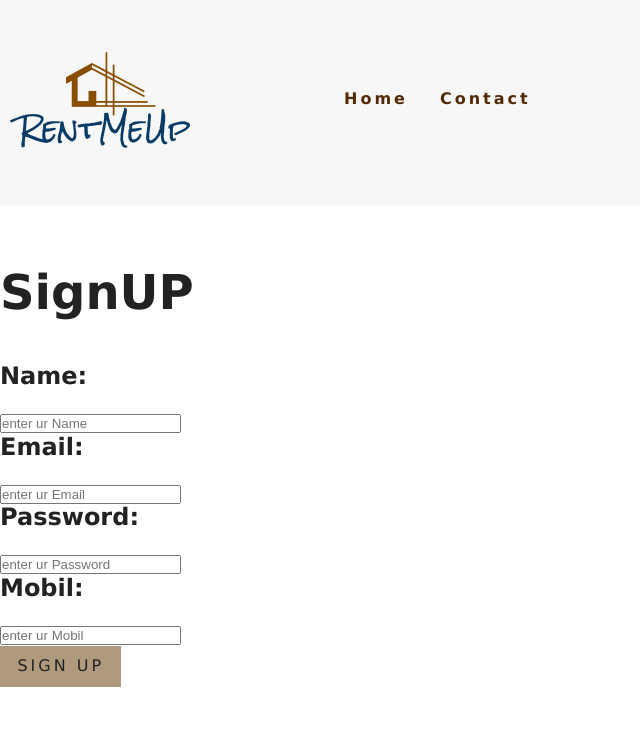
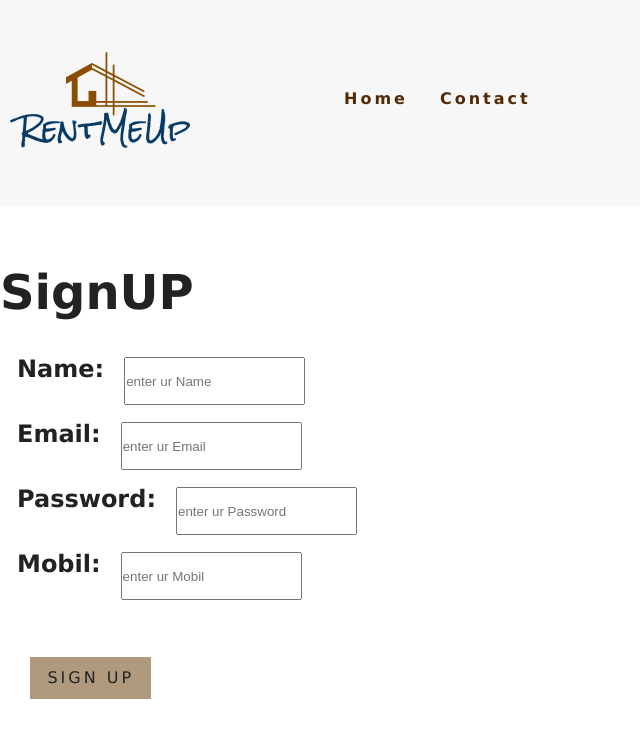
Before and after one commit to AlsoufiFedaa/rentMeUp, a React (Create React App) app: page /SignUP in a window 1280 px wide. Shown: the top 738 px of the page, without its empty margins (0-640 px from the left). Built offline with nearby package versions, Linux system fonts and the light colour scheme; what google-maps-react would draw is missing.

Commit message:
add singleEstate page

```diff
--- a/package.json
+++ b/package.json
@@ -6,6 +6,7 @@
     "firebase": "^7.6.1",
     "google-maps-react": "^2.0.2",
     "react": "^16.12.0",
+    "react-alert": "^6.0.0",
     "react-dom": "^16.12.0",
     "react-gesture-gallery": "^1.1.0",
     "react-gesture-responder": "^2.1.0",
--- a/src/App.css
+++ b/src/App.css
@@ -64,6 +64,8 @@ h6 {
   transition: var(--mainTransition);
   text-transform: uppercase;
   cursor: pointer;
+  margin-left: 30px;
+  margin-top:40px;
 }
 .btn-primary:hover {
   background: transparent;
@@ -96,12 +98,12 @@ h6 {
 
   background: var(--offWhite);
   z-index: 200;
-
 }
 .nav-header {
   display: flex;
   justify-content: space-between;
   position: static;
+  /* margin-top: 180px; */
 }
 .nav-btn {
   background: transparent;
@@ -118,7 +120,6 @@ h6 {
   overflow: hidden;
   transition: var(--mainTransition);
   list-style-type: none;
-
 }
 .nav-links a {
   display: block;
@@ -138,7 +139,6 @@ h6 {
 .show-nav {
   height: 100px;
   overflow: visible;
-
 }
 @media screen and (min-width: 768px) {
   .nav-btn {
@@ -154,7 +154,7 @@ h6 {
     height: auto;
     display: flex;
     margin-left: 8rem;
-    margin-top: 80px
+    margin-top: 80px;
   }
   .nav-links a {
     margin: 0 1rem;
@@ -188,6 +188,7 @@ h6 {
   text-transform: capitalize;
   letter-spacing: var(--mainSpacing);
   z-index: 100;
+  margin-top: 205.7px;
 }
 .banner h1 {
   font-size: 2.5rem;
@@ -205,7 +206,6 @@ h6 {
 @media screen and (min-width: 576px) {
   .banner {
     padding: 2rem 3rem;
-
   }
   .banner h1 {
     font-size: 3rem;
@@ -224,7 +224,6 @@ h6 {
 .section-title {
   text-align: center;
   margin-bottom: 4rem;
-
 }
 .section-title h4 {
   font-size: 2rem;
@@ -524,4 +523,17 @@ h6 {
     max-width: 1170px;
   }
 }
+.singUp {
+  align-items: center;
+  flex: 1;
+}
+.input {
+  flex-direction: row;
+  display: flex;
+  margin: 17px;
+}
+
+.inNA {
+  margin-right: 20px;
+}
 /* end of rooms fitler*/
--- a/src/pages/Home.js
+++ b/src/pages/Home.js
@@ -1,30 +1,33 @@
-import React from 'react';
-import Hero from "../Components/Hero"
-import Banner from "../Components/Banner"
-import {Link} from "react-router-dom"
-import Services from "../Components/Services"
-import ImageCarousel from '../Components/imageCarousel'
+import React from "react";
+import Hero from "../Components/Hero";
+import Banner from "../Components/Banner";
+import { Link } from "react-router-dom";
+import Services from "../Components/Services";
+import ImageCarousel from "../Components/imageCarousel";
 import MainMap from "./mainMap";
-import AddProperty from './addProperty'
+import AddProperty from "./addProperty";
 
-const Home=()=> {
+const Home = () => {
   return (
     <>
       {/* <AddProperty/> */}
 
       <Hero>
-
-
-                <Banner title="Welcome" subtitlte="Find the best estate">
-                <Link to="/SignUP" className="btn-primary"> Sign Up</Link>
-                <Link to="/LogIn" className="btn-primary"> Log In</Link>
-
+        <Banner title="Welcome" subtitle="Find the best estate">
+          <Link to="/SignUP" className="btn-primary">
+            {" "}
+            Sign Up
+          </Link>
+          <Link to="/LogIn" className="btn-primary">
+            {" "}
+            Log In
+          </Link>
         </Banner>
-                <ImageCarousel/>
+        <ImageCarousel />
       </Hero>
-        <Services/>
-        <MainMap/>
+      <Services />
+      <MainMap />
     </>
-    )
-}
+  );
+};
 export default Home;
--- a/src/pages/Profile.js
+++ b/src/pages/Profile.js
@@ -32,7 +32,7 @@ class Profile extends Component {
 
   render() {
     return (
-      <div>
+      <div className="">
         <div className="nav-header" style={{ marginTop: "180px" }}>
           <h1>Profile</h1>
 
--- a/src/pages/logIn.js
+++ b/src/pages/logIn.js
@@ -37,23 +37,27 @@ class LogIn extends Component {
     return (
       <div>
         <div className="nav-header">
-          <h1 style={{ marginTop: "180px" }}>:Log In</h1>
+          <h1 style={{ marginTop: "180px" }}>Log In</h1>
         </div>
 
         <div className="input">
-          <h3>Email:</h3>
+          <h3 className="inNA">Email:</h3>
           <input
+            type="email"
             defaultValue={this.state.Email}
             onChange={this.handleEmailChange}
             placeholder="enter ur Email"
+            required
           />
         </div>
         <div className="input">
-          <h3>Password:</h3>
+          <h3 className="inNA">Password:</h3>
           <input
+            type="password"
             defaultValue={this.state.Password}
             onChange={this.handlePasswordChange}
             placeholder="enter ur Password"
+            required
           />
         </div>
         <Link to="/mainMap" className="btn-primary" onClick={this.signin}>
--- a/src/pages/mainMap.js
+++ b/src/pages/mainMap.js
@@ -1,46 +1,50 @@
-import React , {Component} from "react";
-import { Map, GoogleApiWrapper, Marker } from 'google-maps-react';
+import React, { Component } from "react";
+import { Map, GoogleApiWrapper, Marker } from "google-maps-react";
 
-class MainMap extends Component{
-    state={
-        estates:[
-
-              {latitude: 47.359423, longitude: -122.021071},
-              {latitude: 47.2052192687988, longitude: -121.988426208496},
-              {latitude: 47.6307081, longitude: -122.1434325}
+class MainMap extends Component {
+  state = {
+    estates: [
+      { latitude: 47.359423, longitude: -122.021071 },
+      { latitude: 47.2052192687988, longitude: -121.988426208496 },
+      { latitude: 47.6307081, longitude: -122.1434325 }
     ]
-    }
-    displayMarkers=()=> {
-        return this.state.estates.map((index, item)=>{
-
-            return <Marker id={index} key={index} position={{
+  };
+  displayMarkers = () => {
+    return this.state.estates.map((index, item) => {
+      return (
+        <Marker
+          id={index}
+          key={index}
+          position={{
             lat: item.latitude,
-                lon:item.longitude
+            lon: item.longitude
           }}
-            onClick={()=> alert("heeey")}/>
-        })
-    }
+          onClick={() => alert("heeey")}
+        />
+      );
+    });
+  };
   render() {
-    return(
+    return (
       <>
         <Map
           google={this.props.google}
           defaulttZoom={5}
-        style={{  width: '100%',
-        height: '100%',}}
-        initialCenter={{ lat: 31.354675, lng: 34.308826}}
-
+          style={{
+            width: "100%",
+            height: "100%"
+          }}
+          initialCenter={{ lat: 31.354675, lng: 34.308826 }}
         >
           {this.displayMarkers()}
         </Map>
+      </>
+    );
+  }
+}
 
-      </>
-    )
-}}
-
-export default
-  GoogleApiWrapper({
-    apiKey: 'AIzaSyAEi35fry8bHtORqY8JqikhNfMOsD-Yo7E'
+export default GoogleApiWrapper({
+  apiKey: "AIzaSyAEi35fry8bHtORqY8JqikhNfMOsD-Yo7E"
 })(MainMap);
 // render() {
 //     return (
--- a/src/pages/signUP.js
+++ b/src/pages/signUP.js
@@ -21,8 +21,8 @@ class SignUP extends Component {
       .createUserWithEmailAndPassword(Email, Password)
       .catch(function(error) {
         // Handle Errors here.
-        var errorCode = error.code;
-        var errorMessage = error.message;
+        const errorCode = error.code;
+        const errorMessage = error.message;
         console.error(errorCode, errorMessage);
 
         // ...
@@ -70,38 +70,47 @@ class SignUP extends Component {
         <div className="nav-header">
           <h1 style={{ marginTop: "180px" }}>SignUP</h1>
         </div>
-
+        <div className="singUp">
           <div className="input">
             <h1>{this.state.name}</h1>
-          <h3>Name:</h3>
+            <h3 className="inNA">Name:</h3>
             <input
+              type="text"
               defaultValue={this.state.Name}
               onChange={this.handleNameChange}
               placeholder="enter ur Name"
+              required
+            />
+          </div>
+
+          <div className="input">
+            <h3 className="inNA">Email:</h3>
+            <input
+              type="email"
+              defaultValue={this.state.Email}
+              onChange={this.handleEmailChange}
+              placeholder="enter ur Email"
+              required
             />
           </div>
           <div className="input">
-          <h3>Email:</h3>
+            <h3 className="inNA">Password:</h3>
             <input
-            defaultValue={this.state.Email}
-            onChange={this.handleEmailChange}
-            placeholder="enter ur Email"
+              type="password"
+              defaultValue={this.state.Password}
+              onChange={this.handlePasswordChange}
+              placeholder="enter ur Password"
+              required
             />
           </div>
           <div className="input">
-          <h3>Password:</h3>
+            <h3 className="inNA">Mobil:</h3>
             <input
-            defaultValue={this.state.Password}
-            onChange={this.handlePasswordChange}
-            placeholder="enter ur Password"
-          />
-        </div>
-        <div className="input">
-          <h3>Mobil:</h3>
-          <input
+              type="tel"
               defaultValue={this.state.Mobile}
               onChange={this.handleMobileChange}
               placeholder="enter ur Mobil"
+              required
             />
           </div>
           <Link to="/LogIn" className="btn-primary" onClick={this.addUser}>
@@ -109,6 +118,7 @@ class SignUP extends Component {
             Sign Up
           </Link>
         </div>
+      </div>
     );
   }
 }
--- a/src/pages/singleEstate.js
+++ b/src/pages/singleEstate.js
@@ -1,14 +1,69 @@
-import React  from "react";
-import Hero from "../Components/Hero"
-import Banner from "../Components/Banner"
-import {Link} from "react-router-dom"
-const SingleEstate=()=> {
-   return (
-   <Hero hero='estateHero'>
-      <Banner title="Our Estates">
-         <Link to='/' className="btn-primary"> return home</Link>
-         </Banner>
-   </Hero>
-   )
-};
+import React, { Component } from "react";
+import Hero from "../Components/Hero";
+import Banner from "../Components/Banner";
+import { Link } from "react-router-dom";
+import * as firebase from "firebase";
+class SingleEstate extends Component {
+  state = {
+    listOfImages: []
+  };
+
+  // const { listOfImages } = this.state;
+  // listOfImages.push(url);
+  // this.setState({ listOfImages });
+  //   });
+  // };
+
+  render() {
+    return (
+      <div>
+        <Hero>
+          <Banner title={"SingleEstate"}>
+            <Link to="/LogIn" className="btn-primary">
+              Back To The Map
+            </Link>
+          </Banner>
+        </Hero>
+        <section className="single-room">
+          <div>
+            {this.state.listOfImages.map((item, i) => {
+              return (
+                <img
+                  src={item || "http://via.placeholder.com/400x300"}
+                  alt="Uploaded images"
+                  height="300"
+                  width="400"
+                />
+              );
+            })}
+          </div>
+          <div>
+            <article className="desc">
+              <h3> Details</h3>
+              <p>
+                {" "}
+                sdfghjklkjhgfdsdfghjkdsofhdsjniuesfnkdsiovnsdv
+                <br />
+                dsfbjnkdsafjoodsf;mladfdos;fkmafn
+                <br />
+                asfvdhasbkdasjhdasouidhsuaidnsaijdsadsadhsa
+                <br />
+                dfjsdandjasdaksdasjhdjashdklsasdahufsdjfnsdljf
+                <br />
+                ndsjfds;jfdsafhsosdafihl
+              </p>
+            </article>
+            <article className="Info">
+              <h3>Info</h3>
+              <h6> price: 222</h6>
+              <h6> price: 222</h6>
+              <h6> price: 222</h6>
+              <h6> price: 222</h6>
+            </article>
+          </div>
+        </section>
+      </div>
+    );
+  }
+}
 export default SingleEstate;
```
Also changed, not shown: 1 other file (tests, documents, lock files or other folders). Lines whose indentation alone changed are shown as unchanged.
